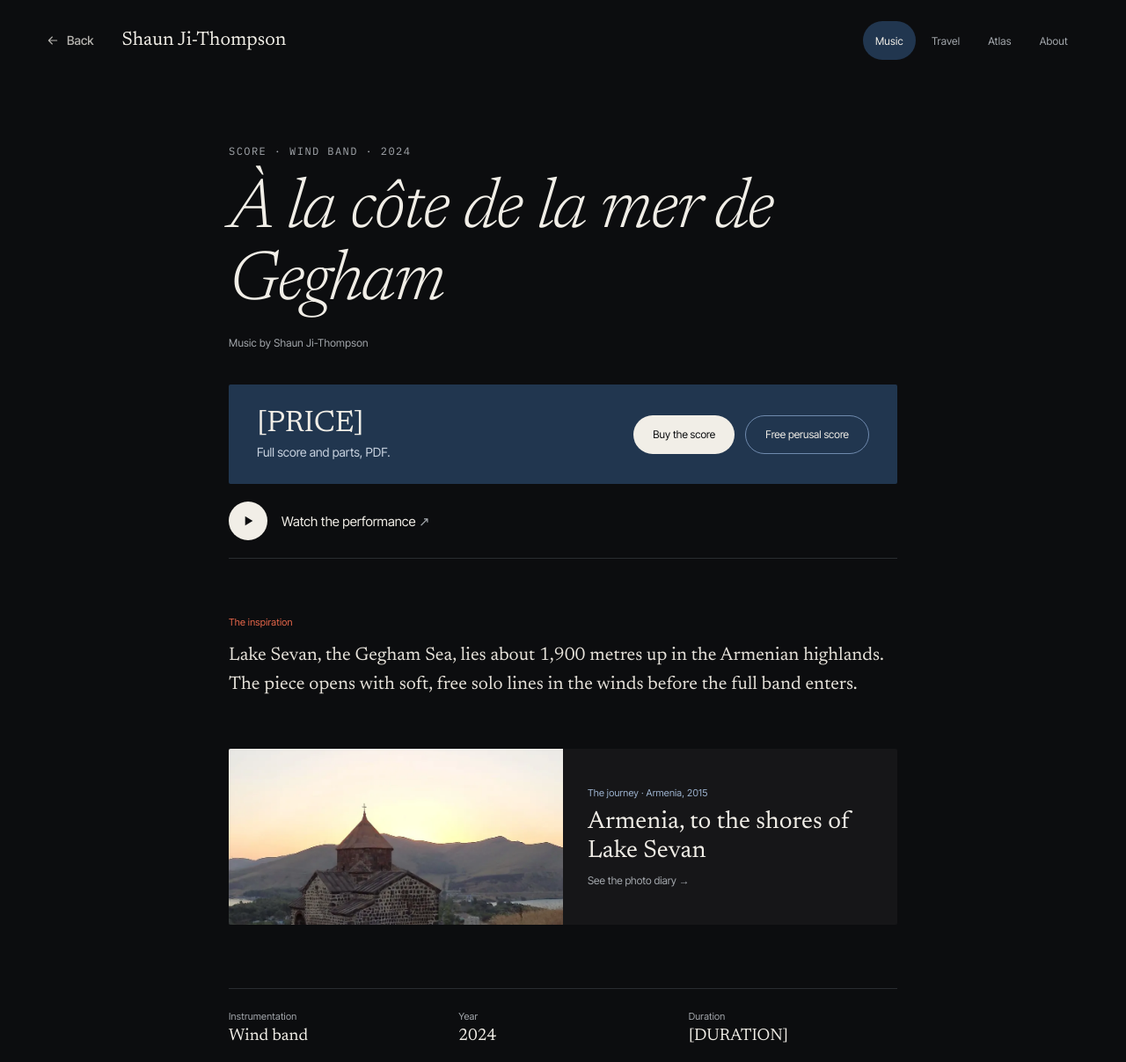
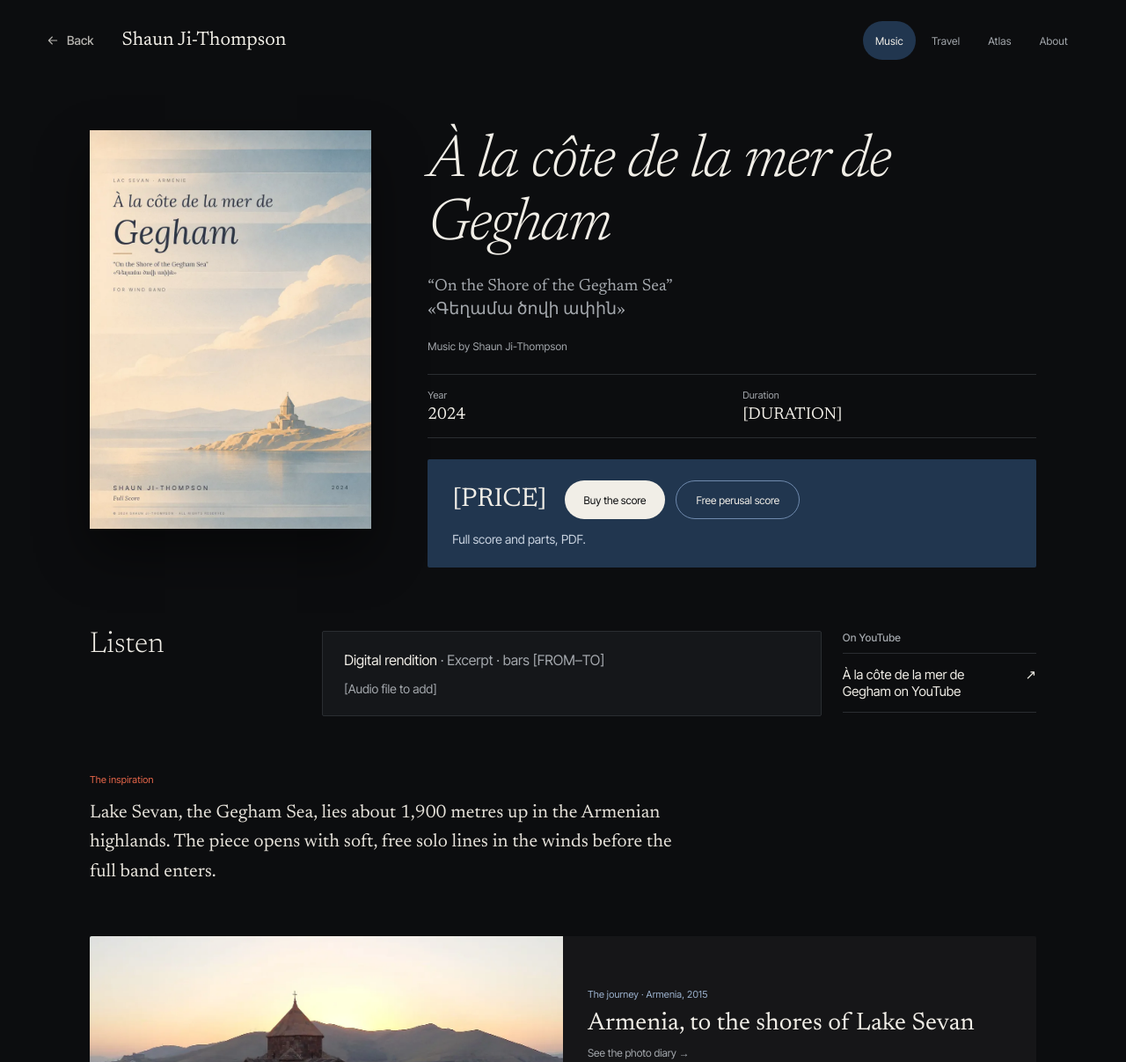
Before and after one commit to shaunjithompson/two-worlds, a plain HTML site: page a-la-cote-de-la-mer-de-gegham.html in a window 1280 px wide. Shown: the top 1207 px of the page at 88% size. Drawn offline with Linux system fonts and the light colour scheme.

Commit message:
Gegham: score cover and full score page (#44)
* Gegham: score cover and full score page

Adds the cover for À la côte de la mer de Gegham in the same style as
the Darial and Forløp covers, with English and Armenian titles, and
gives the work the wide score-page layout (cover, Listen, YouTube link).
The Armenia photo essay now shows the cover too.

Co-Authored-By: Claude Opus 5.5 <noreply@anthropic.com>
Claude-Session: https://claude.ai/code/session_011W9MV2cLqVBtP86Jkwy7Zp

* Gegham cover on the home page

Adds the Gegham cover as a third slide in the Music door reel (the
crossfade now cycles through three covers), uses the cover on the
"Music from these places" card, and lists the page with the other
template-built score pages in the README.

Co-Authored-By: Claude Opus 5.5 <noreply@anthropic.com>
Claude-Session: https://claude.ai/code/session_011W9MV2cLqVBtP86Jkwy7Zp

---------

Co-authored-by: Claude <noreply@anthropic.com>

```diff
--- a/a-la-cote-de-la-mer-de-gegham.html
+++ b/a-la-cote-de-la-mer-de-gegham.html
@@ -11,16 +11,16 @@
 <meta property="og:title" content="À la côte de la mer de Gegham — score for wind band">
 <meta property="og:description" content="À la côte de la mer de Gegham (2024), for wind band, by Shaun Ji-Thompson. Lake Sevan, the Gegham Sea, lies about 1,900 metres up in the Armenian highlands. The piece opens with soft, free solo lines in the winds before the full band enters.">
 <meta property="og:url" content="https://shaunjithompson.github.io/two-worlds/a-la-cote-de-la-mer-de-gegham.html">
-<meta property="og:image" content="https://shaunjithompson.github.io/two-worlds/assets/sevan-sunset.jpg">
+<meta property="og:image" content="https://shaunjithompson.github.io/two-worlds/assets/gegham-cover-wide.jpg">
 <meta name="twitter:card" content="summary_large_image">
-<script type="application/ld+json">{&#34;@context&#34;: &#34;https://schema.org&#34;, &#34;@type&#34;: &#34;MusicComposition&#34;, &#34;name&#34;: &#34;À la côte de la mer de Gegham&#34;, &#34;composer&#34;: {&#34;@type&#34;: &#34;Person&#34;, &#34;name&#34;: &#34;Shaun Ji-Thompson&#34;, &#34;url&#34;: &#34;https://shaunjithompson.github.io/two-worlds/&#34;}, &#34;dateCreated&#34;: &#34;2024&#34;, &#34;description&#34;: &#34;Lake Sevan, the Gegham Sea, lies about 1,900 metres up in the Armenian highlands. The piece opens with soft, free solo lines in the winds before the full band enters.&#34;, &#34;url&#34;: &#34;https://shaunjithompson.github.io/two-worlds/a-la-cote-de-la-mer-de-gegham.html&#34;, &#34;inLanguage&#34;: &#34;fr&#34;, &#34;image&#34;: &#34;https://shaunjithompson.github.io/two-worlds/assets/sevan-sunset.jpg&#34;, &#34;recordedAs&#34;: {&#34;@type&#34;: &#34;MusicRecording&#34;, &#34;url&#34;: &#34;https://www.youtube.com/watch?v=kwXetq1aLH4&#34;}}</script>
+<script type="application/ld+json">{&#34;@context&#34;: &#34;https://schema.org&#34;, &#34;@type&#34;: &#34;MusicComposition&#34;, &#34;name&#34;: &#34;À la côte de la mer de Gegham&#34;, &#34;composer&#34;: {&#34;@type&#34;: &#34;Person&#34;, &#34;name&#34;: &#34;Shaun Ji-Thompson&#34;, &#34;url&#34;: &#34;https://shaunjithompson.github.io/two-worlds/&#34;}, &#34;dateCreated&#34;: &#34;2024&#34;, &#34;description&#34;: &#34;Lake Sevan, the Gegham Sea, lies about 1,900 metres up in the Armenian highlands. The piece opens with soft, free solo lines in the winds before the full band enters.&#34;, &#34;url&#34;: &#34;https://shaunjithompson.github.io/two-worlds/a-la-cote-de-la-mer-de-gegham.html&#34;, &#34;inLanguage&#34;: &#34;fr&#34;, &#34;image&#34;: &#34;https://shaunjithompson.github.io/two-worlds/assets/gegham-cover-wide.jpg&#34;, &#34;recordedAs&#34;: {&#34;@type&#34;: &#34;MusicRecording&#34;, &#34;url&#34;: &#34;https://www.youtube.com/watch?v=kwXetq1aLH4&#34;}}</script>
 <link rel="preconnect" href="https://fonts.googleapis.com">
 <link rel="preconnect" href="https://fonts.gstatic.com" crossorigin>
 <link href="https://fonts.googleapis.com/css2?family=Newsreader:ital,opsz,wght@0,6..72,200;0,6..72,300;0,6..72,400;0,6..72,500;1,6..72,200;1,6..72,300;1,6..72,400&family=Inter+Tight:wght@400;500;600&family=IBM+Plex+Mono:wght@400;500&display=swap" rel="stylesheet">
 <link rel="stylesheet" href="css/base.css">
 <link rel="stylesheet" href="css/work.css">
 </head>
-<body>
+<body class="wide-page">
 <a class="skip" href="#content">Skip to content</a>
 
 <header class="wrap nav">
@@ -34,24 +34,44 @@
 </header>
 
 <main id="content">
-<section class="wrap top">
-  <p class="mono-keep kicker">Score · Wind band · 2024</p>
-  <h1 lang="fr">À la côte de la mer de Gegham</h1>
-  <p class="byline">Music by Shaun Ji-Thompson</p>
+<section class="wrap wide hero">
+  <div class="pager" data-pager aria-label="Score preview">
+    <div class="pager-view"><img data-pager-img src="assets/gegham-cover.jpg" alt="Score cover: the monastery of Sevanavank on its rocky headland above Lake Sevan, in pale morning light under drifting cloud" data-sizes="(min-width: 900px) 440px, 100vw" width="1414" height="2000" srcset="assets/sized/gegham-cover-800.webp 800w, assets/sized/gegham-cover-1400.webp 1400w, assets/gegham-cover.jpg 1414w" sizes="(min-width: 900px) 440px, 100vw" fetchpriority="high"></div>
+  </div>
+
+  <div class="hero-txt">
+    <h1 lang="fr">À la côte de la mer de<br>Gegham</h1>
+    <p class="subtitles"><span lang="en">“On the Shore of the Gegham Sea”</span><span lang="hy">«Գեղամա ծովի ափին»</span></p>
+    <p class="byline">Music by Shaun Ji-Thompson</p>
+    <dl class="facts">
+      <div><dt>Year</dt><dd>2024</dd></div>
+      <div><dt>Duration</dt><dd>[DURATION]</dd></div>
+    </dl>
+    <div class="buy-inline">
+      <span class="amount">[PRICE]</span>
+      <div class="actions">
+        <a class="btn solid" href="index.html#about">Buy the score</a>
+        <a class="btn line" href="index.html#about">Free perusal score</a>
+      </div>
+      <span class="what">Full score and parts, PDF.</span>
+    </div>
+  </div>
 </section>
 
-<section class="wrap block" aria-label="Buy the score">
-  <div class="buy">
-    <div class="price"><span class="amount">[PRICE]</span><span class="what">Full score and parts, PDF.</span></div>
-    <div class="actions">
-      <a class="btn solid" href="index.html#about">Buy the score</a>
-      <a class="btn line" href="index.html#about">Free perusal score</a>
+<section class="wrap wide band" aria-labelledby="listen-h">
+  <h2 id="listen-h">Listen</h2>
+  <div class="listen">
+    <div class="player">
+      <p class="player-t">Digital rendition<span class="muted"> · Excerpt · bars [FROM–TO]</span></p>
+      <p class="muted">[Audio file to add]</p>
+    </div>
+    <div class="yt">
+      <h3 class="mono">On YouTube</h3>
+      <ul>
+        <li><a href="https://www.youtube.com/watch?v=kwXetq1aLH4" target="_blank" rel="noopener">À la côte de la mer de Gegham on YouTube <span aria-hidden="true">↗</span></a></li>
+      </ul>
     </div>
   </div>
-  <a class="watch" href="https://www.youtube.com/watch?v=kwXetq1aLH4" target="_blank" rel="noopener">
-    <span class="play"><svg aria-hidden="true" width="16" height="16" viewBox="0 0 24 24" fill="currentColor"><path d="M7 4v16l13-8z"/></svg></span>
-    <span>Watch the performance <span class="muted">↗</span></span>
-  </a>
 </section>
 
 <article class="wrap note">
@@ -61,7 +81,7 @@
 
 <section class="wrap journey-wrap">
   <a class="journey" href="armenia-2015.html">
-    <img src="assets/sevan-sunset.jpg" alt="" width="2000" height="667" srcset="assets/sized/sevan-sunset-800.webp 800w, assets/sized/sevan-sunset-1400.webp 1400w, assets/sevan-sunset.jpg 2000w" sizes="100vw" fetchpriority="high">
+    <img src="assets/sevan-sunset.jpg" alt="" width="2000" height="667" srcset="assets/sized/sevan-sunset-800.webp 800w, assets/sized/sevan-sunset-1400.webp 1400w, assets/sevan-sunset.jpg 2000w" sizes="100vw">
     <span class="journey-txt">
       <span class="mono">The journey · Armenia, 2015</span>
       <span class="journey-t">Armenia, to the shores of Lake Sevan</span>
@@ -72,9 +92,7 @@
 
 <section class="wrap details" aria-label="Details">
   <dl>
-    <div><dt>Instrumentation</dt><dd>Wind band</dd></div>
-    <div><dt>Year</dt><dd>2024</dd></div>
-    <div><dt>Duration</dt><dd>[DURATION]</dd></div>
+    <div><dt>Score</dt><dd>Full score (A3) and parts, PDF · © 2024 Shaun Ji-Thompson</dd></div>
   </dl>
 </section>
 <nav class="wrap more-nav" aria-label="More from Two Worlds">
@@ -85,5 +103,6 @@
 </main>
 
 <script src="js/back.js"></script>
+<script src="js/work.js"></script>
 </body>
 </html>
--- a/css/home.css
+++ b/css/home.css
@@ -43,11 +43,11 @@ h1 span { display: block; }
 .door .pic { height: 280px; overflow: hidden; }
 /* Music door reel: the score covers take turns, slow crossfade */
 .reel { position: relative; } .reel .slide { position: absolute; inset: 0; overflow: hidden; } .reel img { position: absolute; inset: 0; }
-.reel .slide + .slide { animation: reel 14s ease-in-out infinite; }
+.reel .slide + .slide { animation: reel 21s ease-in-out infinite; } .reel .slide + .slide + .slide { animation-delay: -14s; }
 .reel .cap { position: absolute; left: 0; right: 0; bottom: 0; padding: 40px 20px 14px; background: linear-gradient(transparent, rgba(0,0,0,.6)); color: #F1EEE7; line-height: 1.15; }
-.reel .cap-darial { font-family: var(--serif); font-size: 22px; } .reel .cap-k { display: block; font-family: var(--sans); font-size: 10px; letter-spacing: .25em; text-transform: uppercase; opacity: .75; margin-bottom: 4px; }
+.reel .cap-darial, .reel .cap-gegham { font-family: var(--serif); font-size: 22px; } .reel .cap-gegham { font-style: italic; } .reel .cap-k { display: block; font-family: var(--sans); font-size: 10px; letter-spacing: .25em; text-transform: uppercase; opacity: .75; margin-bottom: 4px; }
 .reel .cap-forlop { font-family: Arial, 'Liberation Sans', Helvetica, sans-serif; font-weight: 700; font-size: 20px; letter-spacing: .12em; text-transform: uppercase; }
-@keyframes reel { 0%, 43% { opacity: 0; } 50%, 93% { opacity: 1; } 100% { opacity: 0; } } .door .pic img { width: 100%; height: 100%; object-fit: cover; display: block; }
+@keyframes reel { 0%, 29% { opacity: 0; } 33%, 62% { opacity: 1; } 67%, 100% { opacity: 0; } } .door .pic img { width: 100%; height: 100%; object-fit: cover; display: block; }
 .door .txt { padding: 28px 32px 32px; display: flex; flex-direction: column; gap: 10px; }
 .door .k { color: var(--oxide-light); }
 .door .h { font-family: var(--serif); font-size: 40px; line-height: 1.05; }
```
Also changed, not shown: armenia-2015.html (+1 -1 lines), content/works/gegham.json (+31 -1 lines), index.html (+2 -2 lines), assets/gegham-cover-wide.jpg (added), assets/gegham-cover.jpg (added), assets/sized/gegham-cover-1400.webp (added), assets/sized/gegham-cover-800.webp (added), assets/sized/gegham-cover-wide-1400.webp (added), assets/sized/gegham-cover-wide-800.webp (added), 1 other file.
